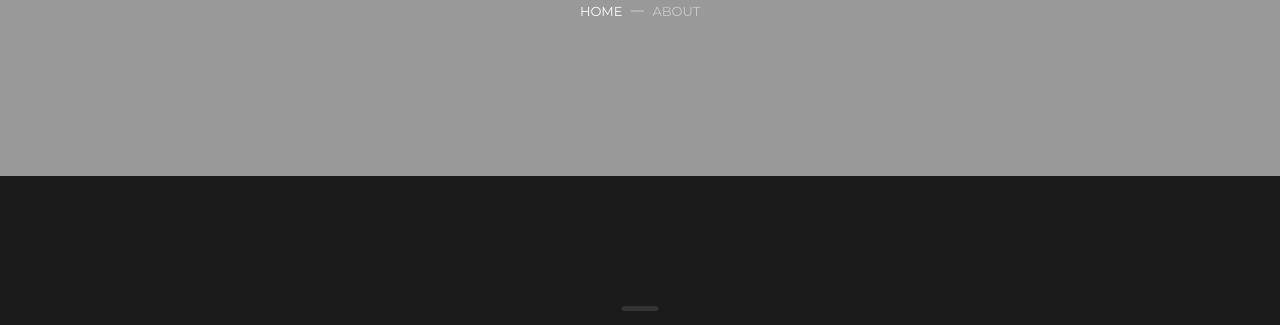
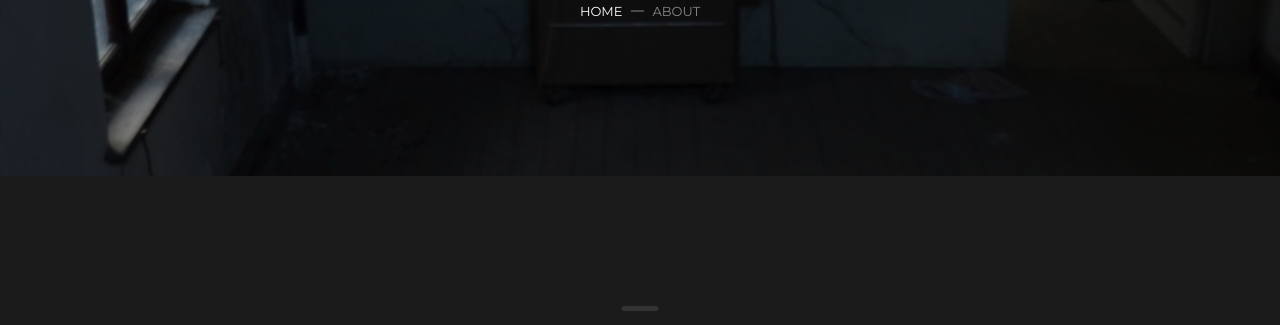
Before and after one commit to becodeorg/hamilton-7-escapium-team-3, a website: page html/about.html in a window 1280 px wide. Shown: the part 344-669 px from the top of the page. Drawn offline with nearby package versions, Linux system fonts and the light colour scheme; files that its build step writes are made by us from their sources.

Commit message:
Fix images bugs

```diff
--- a/resources/scss/Pages/_about.scss
+++ b/resources/scss/Pages/_about.scss
@@ -5,7 +5,7 @@ main {
 
 
 .header--about {
-    background-image: linear-gradient(rgba(0, 0, 0, 0.4), rgba(0, 0, 0, 0.4)), url('resources/images/images/gallery/slide-1.jpg');
+    background-image: linear-gradient(rgba(0, 0, 0, 0.4), rgba(0, 0, 0, 0.4)), url('/resources/images/images/gallery/slide-1.jpg');
     background-size: 1920px;
     background-repeat: no-repeat;
     background-position: top;
```
